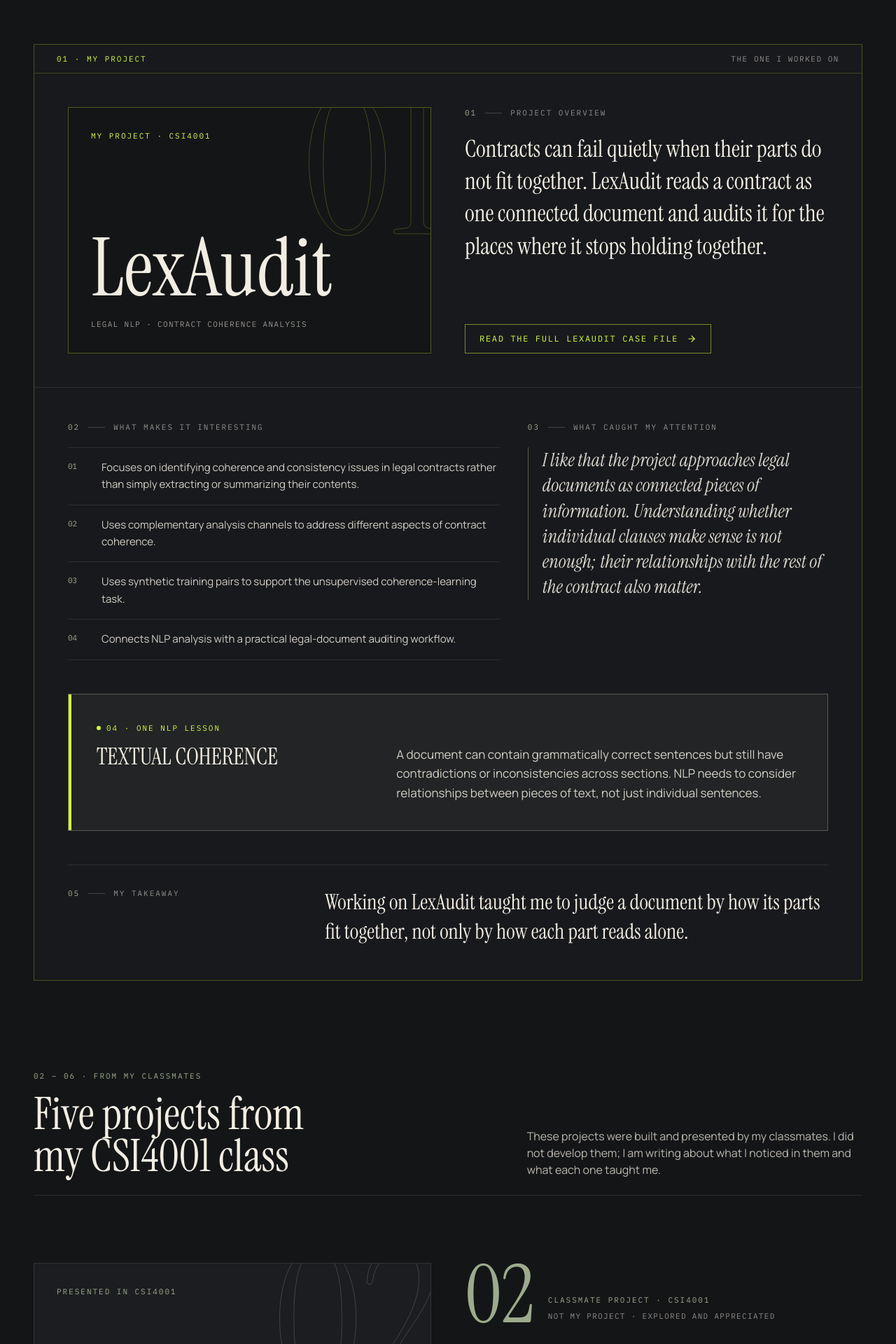
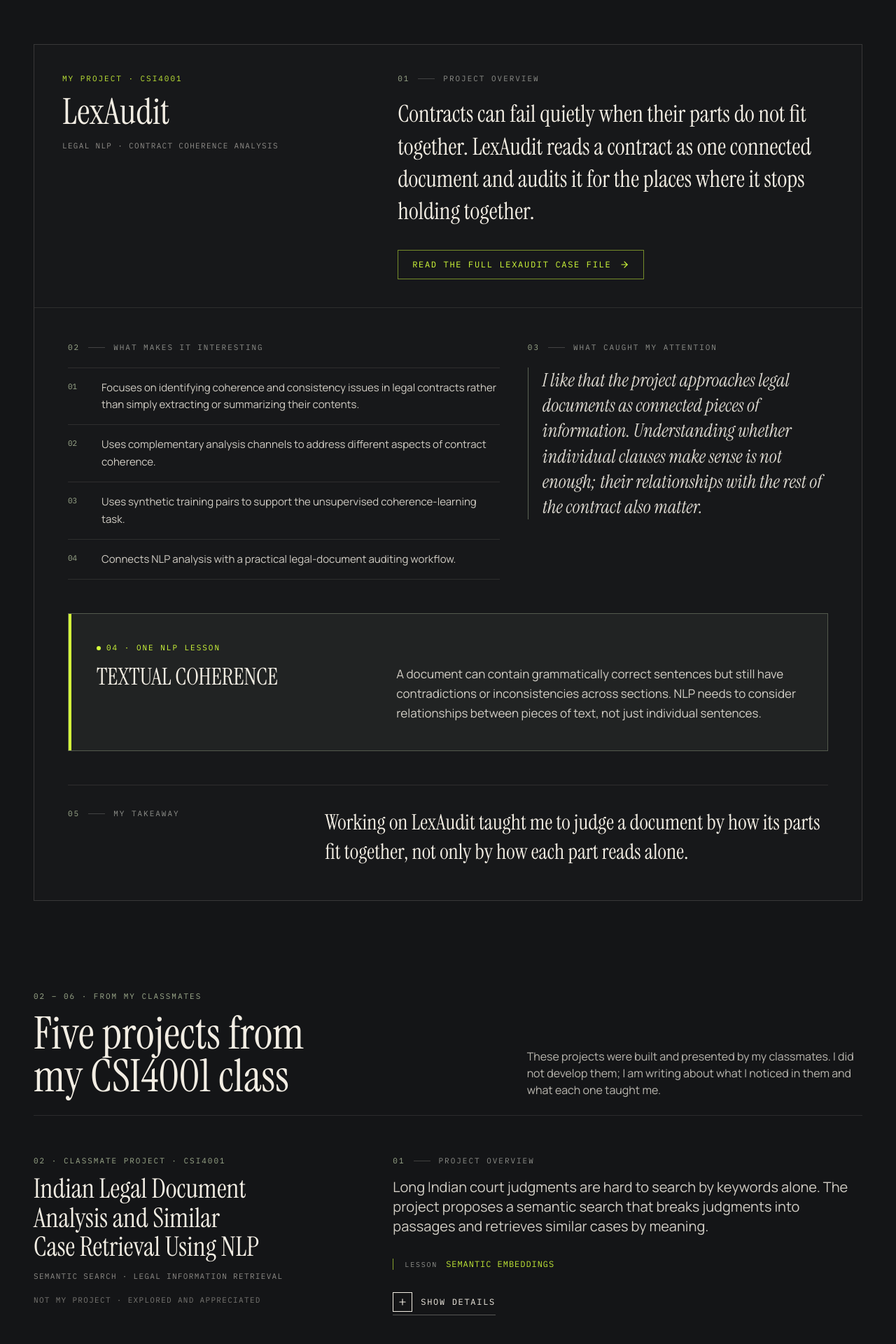
Before and after one commit to lavan-chinna19/csi4001-nlp-portfolio, a React (Vite) app: page /exhibits in a window 1280 px wide. Shown: the part 940-2860 px from the top of the page at 70% size. Built offline with nearby package versions, Linux system fonts and the light colour scheme.

Commit message:
V7.1: restrained project headers

```diff
--- a/src/pages/Exhibits.tsx
+++ b/src/pages/Exhibits.tsx
@@ -31,48 +31,30 @@ function SectionLabel({ n, children, className = '' }: { n: string; children: st
   );
 }
 
-/** Title-based visual used when no presentation cover slide is available. */
-function TitlePlate({ p, headingId, featured = false }: { p: ClassProject; headingId: string; featured?: boolean }) {
-  const long = p.title.length > 34;
+/**
+ * Restrained project header: small mono label, serif title, muted category.
+ * When a presentation cover slide exists it shows as a modest thumbnail
+ * under the header (opens larger in the gallery lightbox).
+ */
+function ProjectHeader({ p, headingId, featured = false }: { p: ClassProject; headingId: string; featured?: boolean }) {
   return (
-    <div
-      className={`relative flex flex-col justify-between overflow-hidden border ${featured ? 'border-lime/30 bg-ink' : 'border-ivory/10 bg-ink-soft'} p-6 sm:p-8`}
-      style={{ aspectRatio: featured ? undefined : '4 / 3', minHeight: featured ? '22rem' : undefined }}
-    >
-      <span
-        aria-hidden
-        className="pointer-events-none absolute -right-4 -top-10 select-none font-serif leading-none text-transparent sm:-top-14"
-        style={{ fontSize: 'clamp(11rem, 22vw, 20rem)', WebkitTextStroke: `1px ${featured ? 'rgba(212,255,58,0.22)' : 'rgba(157,170,140,0.28)'}` }}
-      >
-        {p.num}
-      </span>
-      <span aria-hidden className="pointer-events-none absolute inset-x-0 bottom-0 h-1/2 bg-gradient-to-t from-ink/60 to-transparent" />
-      <p className={`relative font-mono text-[11px] uppercase tracking-[0.18em] ${featured ? 'text-lime' : 'text-sage'}`}>
-        {p.mine ? 'My project · CSI4001' : 'Presented in CSI4001'}
+    <div data-project-header>
+      <p className={`font-mono text-[11px] uppercase tracking-[0.18em] ${featured ? 'text-lime/90' : 'text-sage'}`}>
+        {featured ? 'My project · CSI4001' : `${p.num} · ${CLASSMATE_LABEL}`}
       </p>
-      <div className="relative mt-16">
       <h3
         id={headingId}
-          className="break-words font-serif leading-[0.95] text-ivory"
-          style={{ fontSize: featured ? 'clamp(3.6rem, 9vw, 8rem)' : long ? 'clamp(1.75rem, 3vw, 2.6rem)' : 'clamp(2.4rem, 4.4vw, 3.8rem)' }}
+        className="mt-3 break-words font-serif leading-[1.08] text-ivory"
+        style={{ fontSize: featured ? 'clamp(2.25rem, 4vw, 3.25rem)' : 'clamp(1.75rem, 3vw, 2.5rem)' }}
       >
         {p.title}
       </h3>
-        <p className="mt-4 font-mono text-[11px] uppercase leading-relaxed tracking-[0.12em] text-ivory/60">{p.category}</p>
+      <p className="mt-3 font-mono text-[11px] uppercase leading-relaxed tracking-[0.12em] text-ivory/55">{p.category}</p>
+      {p.coverImage && (
+        <div className="mt-6 w-full max-w-sm">
+          <PresentationGallery cols={1} images={[{ ...p.coverImage, caption: `${p.title} — presentation cover` }]} />
         </div>
-    </div>
-  );
-}
-
-/** Cover slide when present (opens larger), otherwise the title plate. */
-function ProjectVisual({ p, headingId, featured }: { p: ClassProject; headingId: string; featured?: boolean }) {
-  if (!p.coverImage) return <TitlePlate p={p} headingId={headingId} featured={featured} />;
-  return (
-    <div>
-      <p className={`label mb-3 ${p.mine ? 'text-lime' : 'text-sage'}`}>{p.mine ? 'My project · CSI4001' : CLASSMATE_LABEL}</p>
-      <h3 id={headingId} className="mb-5 break-words font-serif leading-[0.95]" style={{ fontSize: 'clamp(2.2rem, 4.4vw, 3.8rem)' }}>{p.title}</h3>
-      <PresentationGallery cols={1} images={[{ ...p.coverImage, caption: `${p.title} — presentation cover` }]} />
-      <p className="mt-3 font-mono text-[11px] uppercase tracking-[0.12em] text-ivory/60">{p.category}</p>
+      )}
     </div>
   );
 }
@@ -154,16 +136,12 @@ function Featured({ p }: { p: ClassProject }) {
   return (
     <section id={`p-${p.id}`} tabIndex={-1} aria-labelledby={hid} data-project={p.id} className="scroll-mt-28 outline-none">
       <Reveal>
-        <div className="border border-lime/25 bg-ink-soft/60">
-          <div className="flex flex-wrap items-center justify-between gap-3 border-b border-lime/20 px-5 py-3 sm:px-8">
-            <p className="font-mono text-[11px] uppercase tracking-[0.18em] text-lime">01 · My project</p>
-            <p className="font-mono text-[11px] uppercase tracking-[0.14em] text-ivory/55">The one I worked on</p>
+        <div className="border border-ivory/15 bg-ink-soft/40">
+          <div className="grid gap-8 p-5 sm:p-8 lg:grid-cols-12 lg:gap-x-12 lg:p-10">
+            <div className="lg:col-span-5">
+              <ProjectHeader p={p} headingId={hid} featured />
             </div>
-          <div className="grid gap-10 p-5 sm:p-8 lg:grid-cols-12 lg:gap-x-12 lg:p-12">
-            <div className="lg:col-span-6">
-              <ProjectVisual p={p} headingId={hid} featured />
-            </div>
-            <div className="flex flex-col justify-between gap-10 lg:col-span-6">
+            <div className="flex flex-col gap-8 lg:col-span-7">
               <div>
                 <SectionLabel n="01">Project overview</SectionLabel>
                 <p className="mt-5 font-serif text-[1.7rem] leading-snug md:text-[2.1rem]">{p.overview}</p>
@@ -188,28 +166,21 @@ function Featured({ p }: { p: ClassProject }) {
 
 /* ───────────────────────── Collection: classmates ───────────────────────── */
 
-function CollectionItem({ p, i }: { p: ClassProject; i: number }) {
+function CollectionItem({ p }: { p: ClassProject }) {
   const [open, setOpen] = useState(false);
   const reduce = useReducedMotion();
-  const flip = i % 2 === 1;
   const hid = `h-${p.id}`;
   const did = `d-${p.id}`;
   return (
-    <article id={`p-${p.id}`} tabIndex={-1} aria-labelledby={hid} data-project={p.id} className="scroll-mt-28 border-t border-ivory/10 py-16 outline-none md:py-24">
+    <article id={`p-${p.id}`} tabIndex={-1} aria-labelledby={hid} data-project={p.id} className="scroll-mt-28 border-t border-ivory/10 py-10 outline-none md:py-14">
       <Reveal>
-        <div className="grid grid-cols-12 gap-x-6 gap-y-10 lg:gap-x-12">
-          <div className={`col-span-12 lg:col-span-6 ${flip ? 'lg:order-2' : ''}`}>
-            <ProjectVisual p={p} headingId={hid} />
+        <div className="grid grid-cols-12 gap-x-6 gap-y-8 lg:gap-x-12">
+          <div className="col-span-12 lg:col-span-5">
+            <ProjectHeader p={p} headingId={hid} />
+            <p className="mt-4 font-mono text-[11px] uppercase tracking-[0.12em] text-ivory/45">Not my project · explored and appreciated</p>
           </div>
-          <div className={`col-span-12 flex flex-col lg:col-span-6 ${flip ? 'lg:order-1' : ''}`}>
-            <div className={`flex items-end gap-5 ${flip ? 'lg:flex-row-reverse lg:text-right' : ''}`}>
-              <span aria-hidden className="font-serif leading-[0.8] text-sage" style={{ fontSize: 'clamp(4.5rem, 9vw, 8rem)' }}>{p.num}</span>
-              <div className="min-w-0 pb-2">
-                <p className="label text-sage">{CLASSMATE_LABEL}</p>
-                <p className="mt-1.5 font-mono text-[11px] uppercase tracking-[0.12em] text-ivory/55">Not my project · explored and appreciated</p>
-              </div>
-            </div>
-            <div className="mt-10">
+          <div className="col-span-12 flex flex-col lg:col-span-7">
+            <div>
               <SectionLabel n="01">Project overview</SectionLabel>
               <p className="mt-4 text-lg leading-relaxed text-ivory/85 md:text-xl">{p.overview}</p>
             </div>
@@ -217,7 +188,7 @@ function CollectionItem({ p, i }: { p: ClassProject; i: number }) {
               <span className="font-mono text-[10px] uppercase tracking-[0.18em] text-ink-mute">Lesson</span>
               <span className="font-mono text-xs uppercase tracking-[0.08em] text-lime/90">{p.lesson.title}</span>
             </p>
-            <div className="mt-auto pt-10">
+            <div className="mt-auto pt-8">
               <button
                 type="button"
                 aria-expanded={open}
@@ -235,7 +206,7 @@ function CollectionItem({ p, i }: { p: ClassProject; i: number }) {
           </div>
         </div>
       </Reveal>
-      <div id={did} role="region" aria-labelledby={hid} hidden={!open} className="mt-14">
+      <div id={did} role="region" aria-labelledby={hid} hidden={!open} className="mt-10">
         <motion.div
           key={open ? 'open' : 'closed'}
           initial={open && !reduce ? { opacity: 0, y: 12 } : false}
@@ -320,8 +291,8 @@ export default function Exhibits() {
               </p>
             </div>
           </Reveal>
-          {classmates.map((p, i) => (
-            <CollectionItem key={p.id} p={p} i={i} />
+          {classmates.map((p) => (
+            <CollectionItem key={p.id} p={p} />
           ))}
         </section>
       </div>
```
Lines whose indentation alone changed are shown as unchanged.
